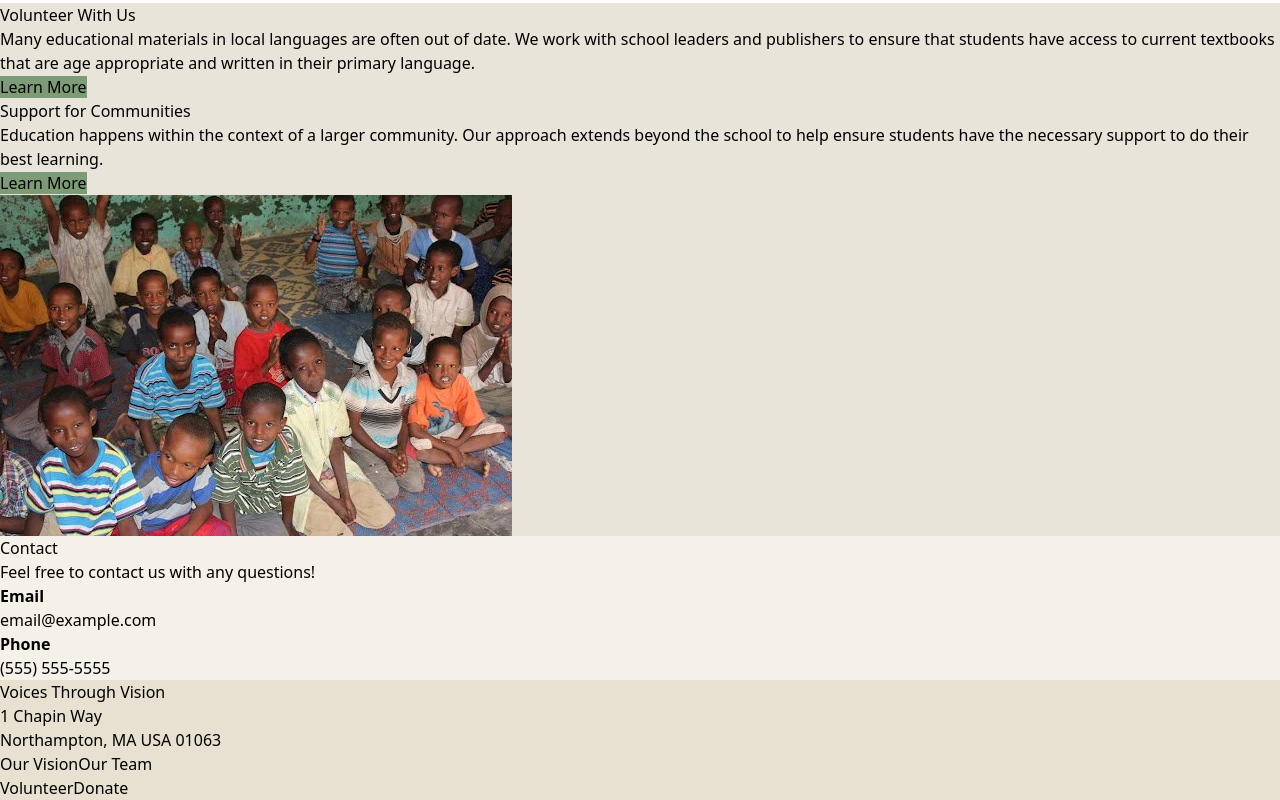
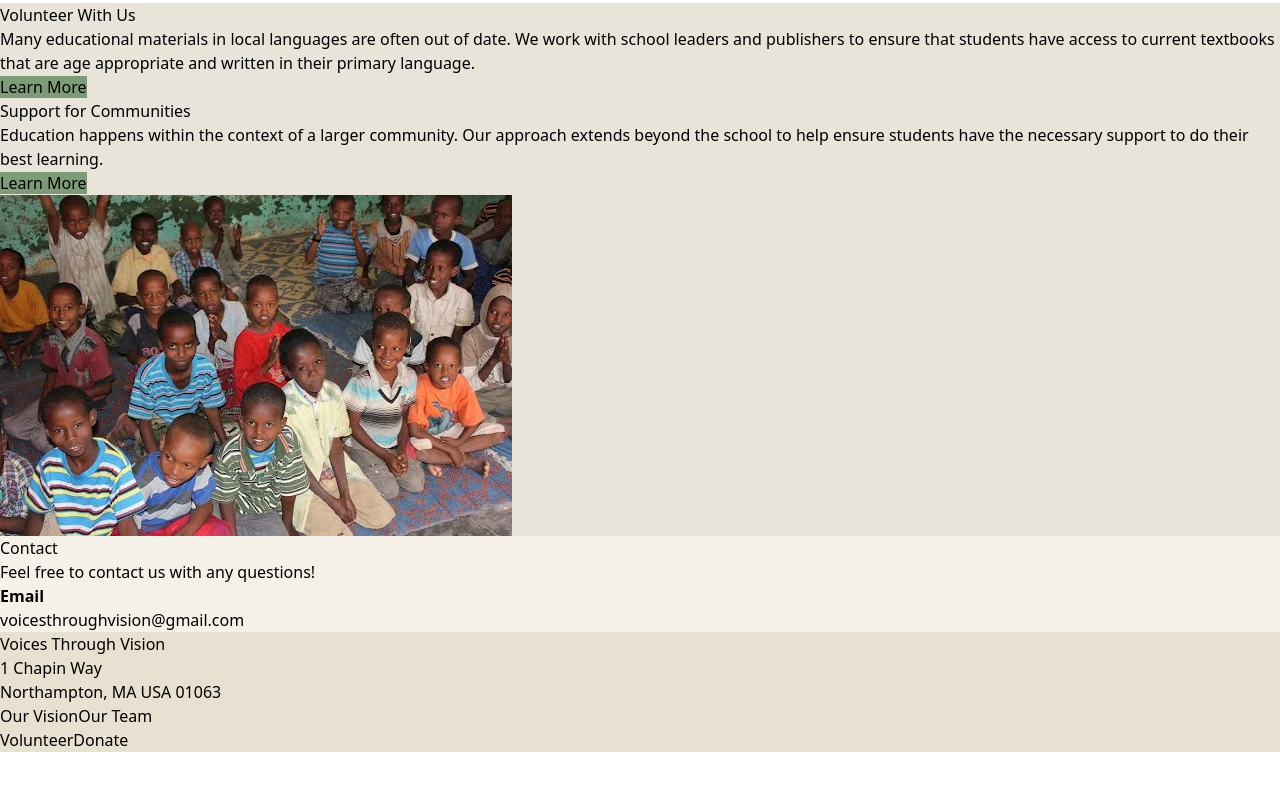
Before and after one commit to minhatmustafa/voices-through-vision, a React app in the folder frontend/: page / in a window 1280 px wide. Shown: the part 957-1757 px from the top of the page. After the commit the page ends 1709 px from the top, so only its background shows below. Built offline with nearby package versions, Linux system fonts and the light colour scheme; the HTML template or start-up script is replaced by a standard one.

Commit message:
added email and gofundme link

```diff
--- a/frontend/src/pages/Donate.jsx
+++ b/frontend/src/pages/Donate.jsx
@@ -19,7 +19,7 @@ export default function Donate() {
             Together, we can open doors to possibility and show these children that they are never forgotten.
           </p>
         </div>
-        <Link to="#"
+        <Link to="https://www.gofundme.com/f/support-online-learning-for-hargeisa-orphans"
           className="inline-block px-12 py-4 text-white text-base font-medium transition hover:opacity-90 flex-shrink-0"
           style={{ backgroundColor: '#7d9b76' }}
         >
@@ -68,7 +68,7 @@ export default function Donate() {
         <p className="mb-8">
           You can contribute by sponsoring a local initiative, donating educational materials, or helping us connect with organizations that share our mission.
         </p>
-        <Link to="#"
+        <Link to="https://www.gofundme.com/f/support-online-learning-for-hargeisa-orphans"
           className="inline-block px-12 py-4 text-white text-base font-medium transition hover:opacity-90"
           style={{ backgroundColor: '#7d9b76' }}
         >
--- a/frontend/src/pages/HomePage.jsx
+++ b/frontend/src/pages/HomePage.jsx
@@ -84,8 +84,7 @@ export default function HomePage() {
         <div className="md:w-1/2">
           <h2 className="text-3xl font-bold mb-4">Contact</h2>
           <p className="text-gray-600 text-sm">Feel free to contact us with any questions!</p>
-          <p className="mt-4 text-sm"><strong>Email</strong><br />email@example.com</p>
-          <p className="mt-2 text-sm"><strong>Phone</strong><br />(555) 555-5555</p>
+          <p className="mt-4 text-sm"><strong>Email</strong><br />voicesthroughvision@gmail.com</p>
         </div>
 
       </section>
```
